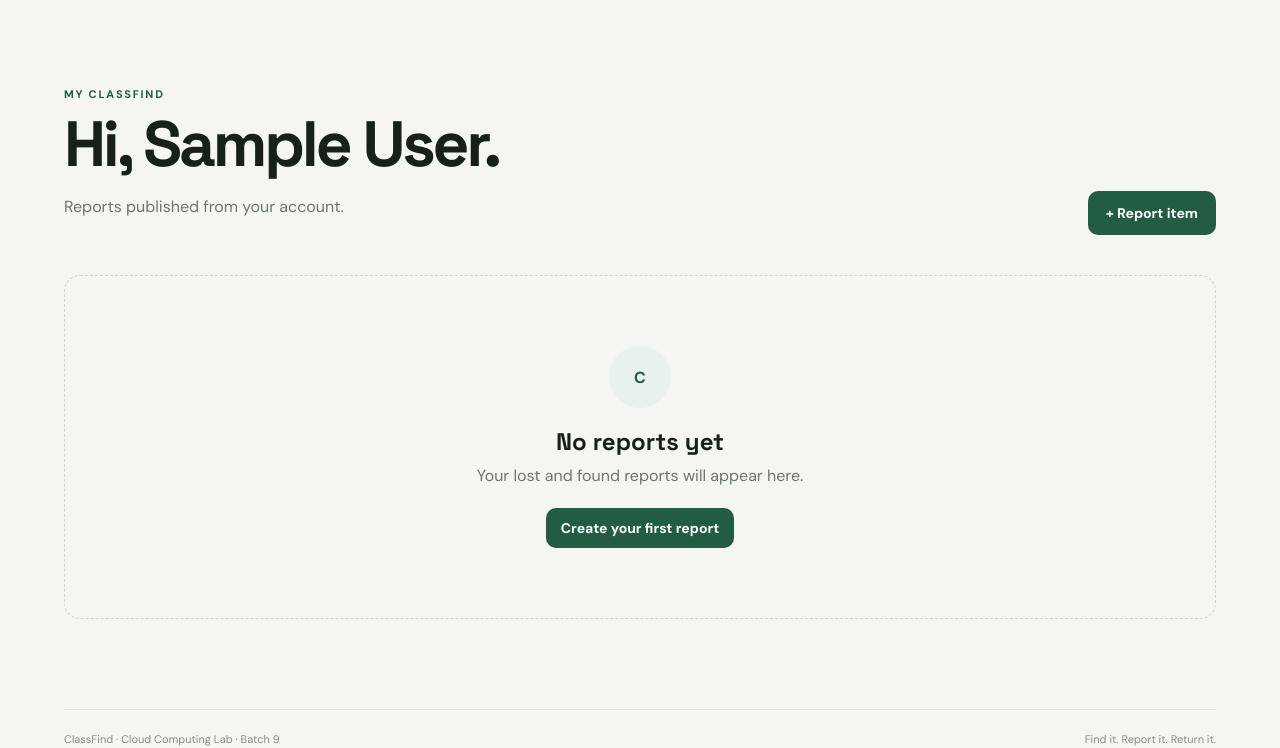
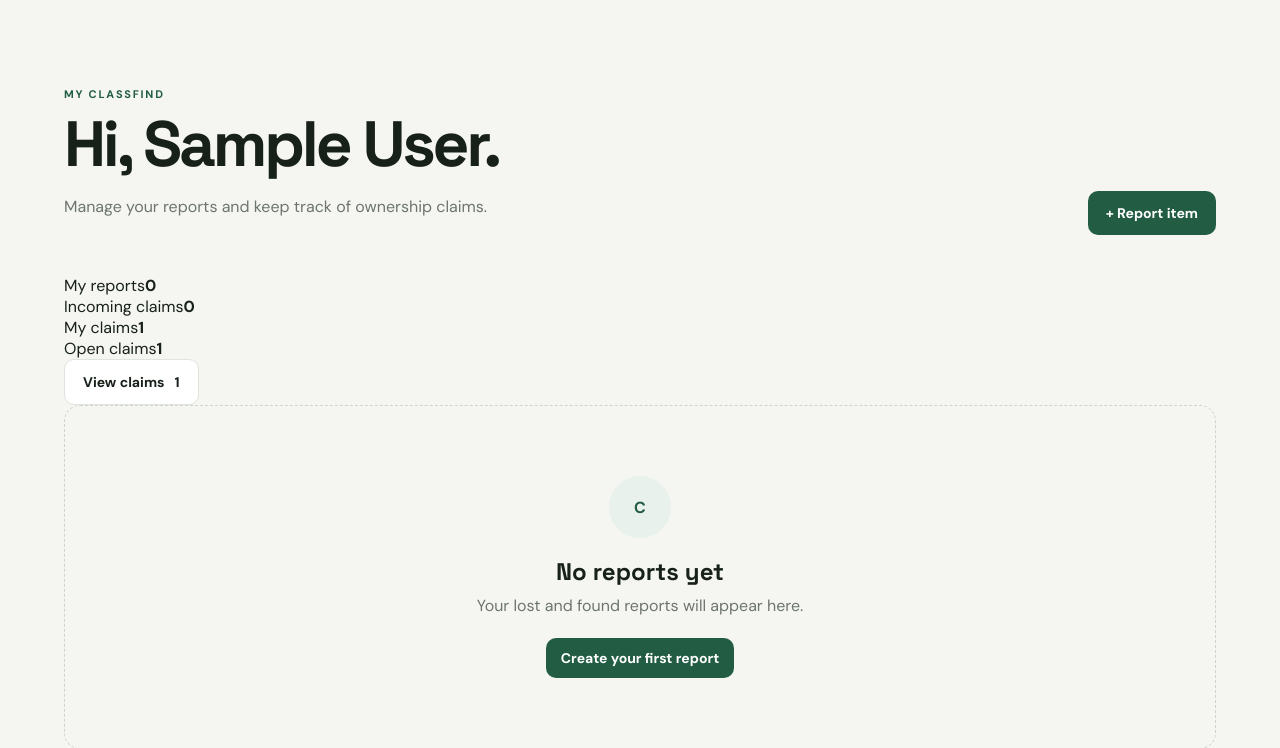
Before and after one commit to vidit-16/ClassFind, a Flask app: page /me in a window 1280 px wide. Shown: the part 76-824 px from the top of the page. Run offline with Flask 3, Linux system fonts and the light colour scheme; the visitor is signed in with stand-in values (Sample User, id 1); tables that the repository leaves empty hold one stand-in row (values such as "Sample post").

Commit message:
ui: add report and claim management

```diff
--- a/templates/profile.html
+++ b/templates/profile.html
@@ -2,14 +2,26 @@
 {% block title %}My Reports — ClassFind{% endblock %}
 {% block content %}
 <section class="page-heading">
-  <div><p class="eyebrow">MY CLASSFIND</p><h1>Hi, {{ user.name }}.</h1><p>Reports published from your account.</p></div>
+  <div><p class="eyebrow">MY CLASSFIND</p><h1>Hi, {{ user.name }}.</h1><p>Manage your reports and keep track of ownership claims.</p></div>
   <a class="primary-btn" href="{{ url_for('report') }}">+ Report item</a>
 </section>
+
+<section class="mini-stats">
+  <div><span>My reports</span><strong>{{ items|length }}</strong></div>
+  <div><span>Incoming claims</span><strong>{{ incoming_claims|selectattr("status","equalto","Pending")|list|length }}</strong></div>
+  <div><span>My claims</span><strong>{{ outgoing_claims|length }}</strong></div>
+  <div><span>Open claims</span><strong>{{ outgoing_claims|selectattr("status","equalto","Pending")|list|length }}</strong></div>
+</section>
+
+<div class="profile-links">
+  <a class="secondary-btn" href="{{ url_for('claims') }}">View claims {% if incoming_claim_count or outgoing_claim_count %}<span class="count-badge">{{ incoming_claim_count + outgoing_claim_count }}</span>{% endif %}</a>
+</div>
+
 {% if items %}
 <section class="item-grid">{% for item in items %}
 <article class="item-card">
   <div class="item-visual">{% if item.image_url %}<img src="{{ item.image_url }}" alt="{{ item.title }}">{% else %}<span>{{ item.category[:1].upper() }}</span>{% endif %}<span class="status-pill {{ item.status_class }}">{{ item.status }}</span></div>
-  <div class="item-body"><p class="item-category">{{ item.category }}</p><h3>{{ item.title }}</h3><p class="item-description">{{ item.description }}</p><div class="item-meta"><span>⌖ {{ item.location }}</span><span>{{ item.created_at.strftime("%d %b %Y") }}</span></div><a class="card-link" href="{{ url_for('item_detail', item_id=item.id) }}">View report →</a></div>
+  <div class="item-body"><p class="item-category">{{ item.category }}</p><h3>{{ item.title }}</h3><p class="item-description">{{ item.description }}</p><div class="item-meta"><span>⌖ {{ item.location }}</span><span>{{ item.created_at.strftime("%d %b %Y") }}</span></div><div class="card-actions"><a class="card-link" href="{{ url_for('item_detail', item_id=item.id) }}">View →</a><a class="card-link" href="{{ url_for('edit_item', item_id=item.id) }}">Edit →</a></div></div>
 </article>
 {% endfor %}</section>
 {% else %}
```
